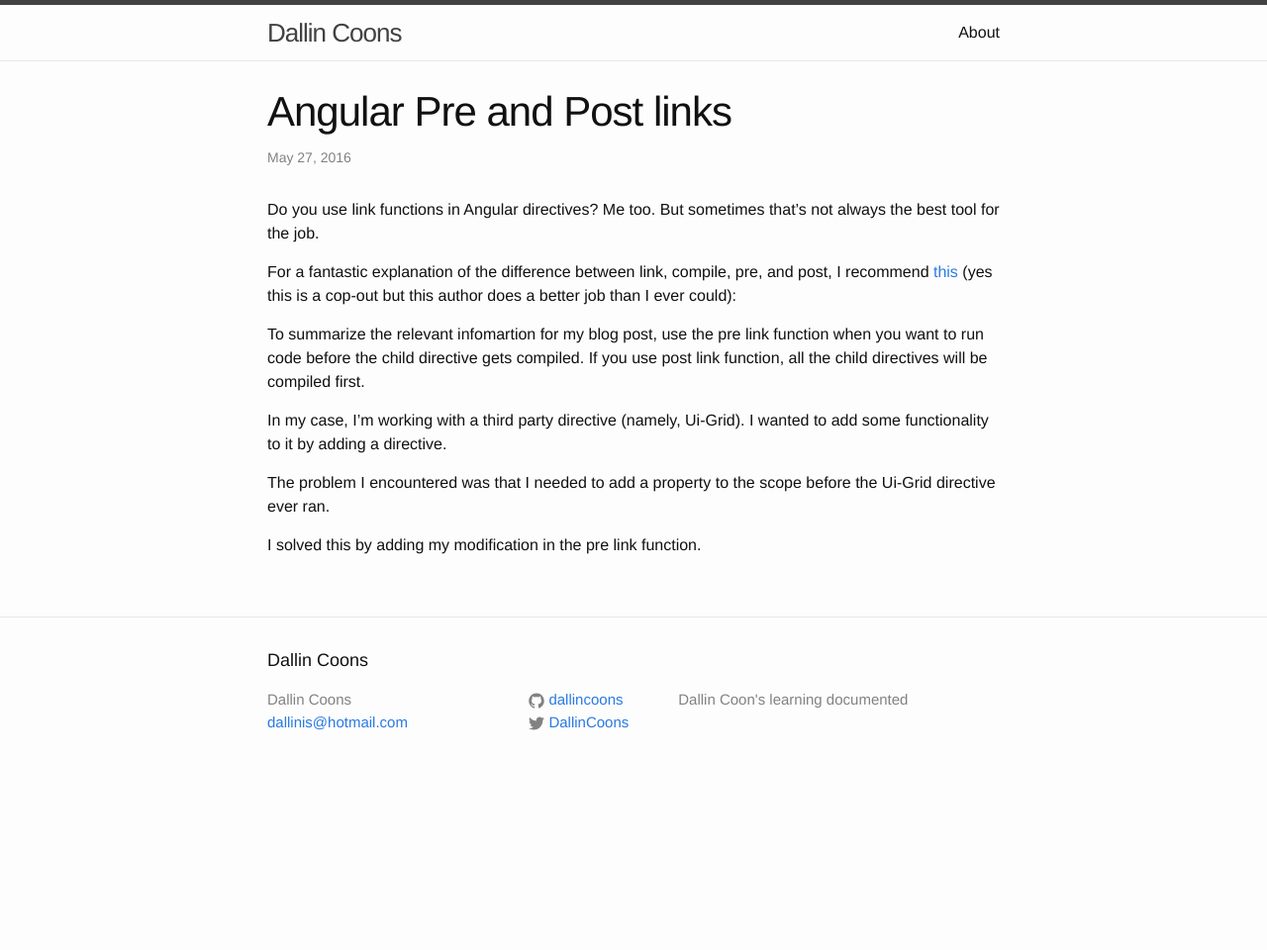
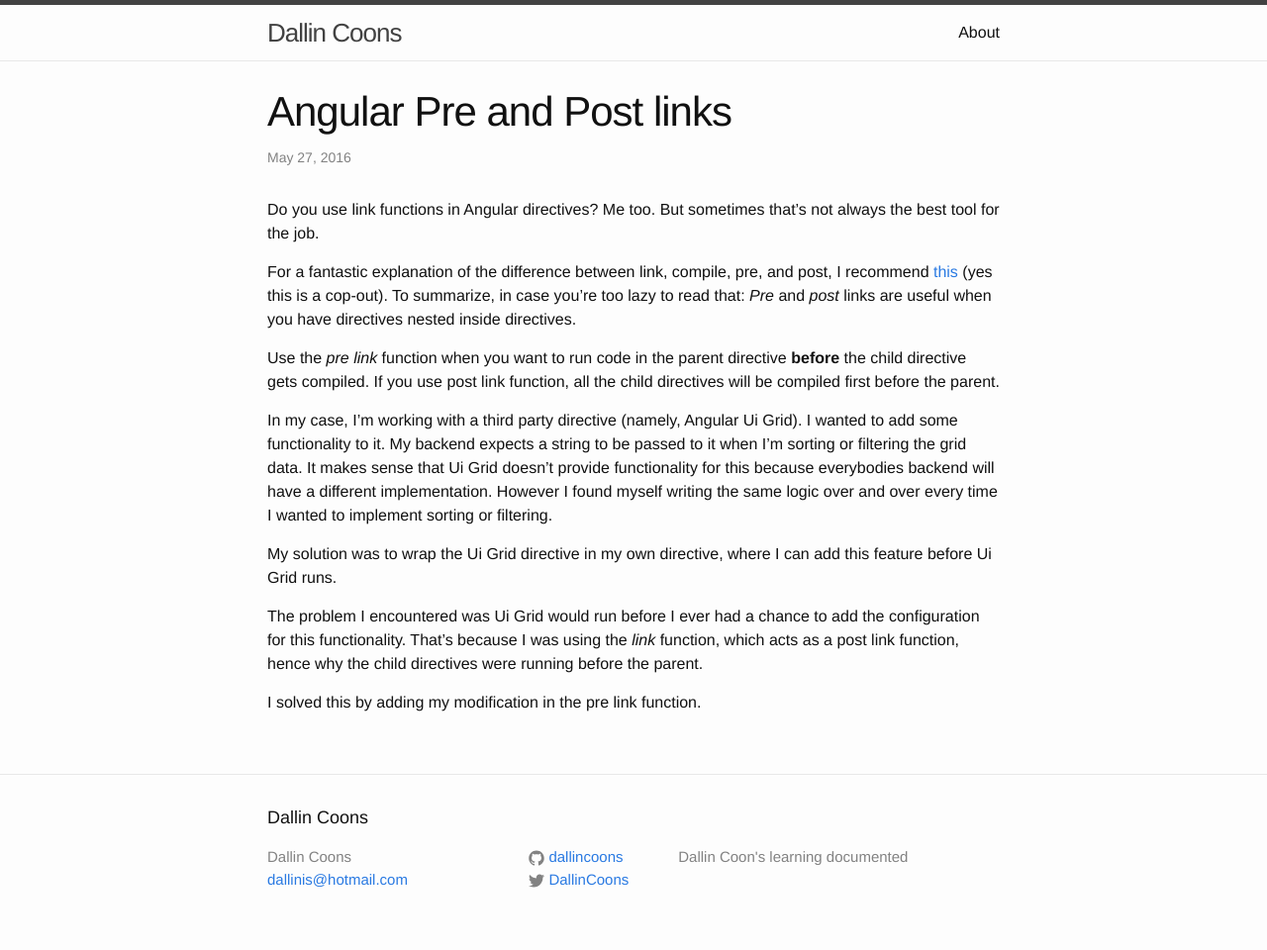
Before and after one commit to dallincoons/dallincoons.github.io, a Jekyll site: the page built from _posts/2016-05-27-Angular-pre-and-post-links.markdown, in a window 1280 px wide. Shown: the whole page at 99% size. Built offline with Jekyll 4.4.1, drawn with Linux system fonts in a browser that asks for light colours; before the commit the page ends 900 px from its top, so only the background shows below that.

Commit message:
adds post and modifies pre and post link post

```diff
--- a/_posts/2016-05-27-Angular-pre-and-post-links.markdown
+++ b/_posts/2016-05-27-Angular-pre-and-post-links.markdown
@@ -5,13 +5,15 @@ title: Angular Pre and Post links
 
 Do you use link functions in Angular directives? Me too. But sometimes that's not always the best tool for the job.
 
-For a fantastic explanation of the difference between link, compile, pre, and post, I recommend [this](http://www.jvandemo.com/the-nitty-gritty-of-compile-and-link-functions-inside-angularjs-directives/) (yes this is a cop-out but this author does a better job than I ever could):
+For a fantastic explanation of the difference between link, compile, pre, and post, I recommend [this](http://www.jvandemo.com/the-nitty-gritty-of-compile-and-link-functions-inside-angularjs-directives/) (yes this is a cop-out). To summarize, in case you're too lazy to read that: *Pre* and *post* links are useful when you have directives nested inside directives.
 
-To summarize the relevant infomartion for my blog post, use the pre link function when you want to run code before the child directive gets compiled. If you use post link function, all the child directives will be compiled
-first.
+Use the *pre link* function when you want to run code in the parent directive __before__ the child directive gets compiled. If you use post link function, all the child directives will be compiled
+first before the parent.
 
-In my case, I'm working with a third party directive (namely, Ui-Grid). I wanted to add some functionality to it by adding a directive.
+In my case, I'm working with a third party directive (namely, Angular Ui Grid). I wanted to add some functionality to it. My backend expects a string to be passed to it when I'm sorting or filtering the grid data. It makes sense that Ui Grid doesn't provide functionality for this because everybodies backend will have a different implementation. However I found myself writing the same logic over and over every time I wanted to implement sorting or filtering.
 
-The problem I encountered was that I needed to add a property to the scope before the Ui-Grid directive ever ran.
+My solution was to wrap the Ui Grid directive in my own directive, where I can add this feature before Ui Grid runs.
+
+The problem I encountered was Ui Grid would run before I ever had a chance to add the configuration for this functionality. That's because I was using the *link* function, which acts as a post link function, hence why the child directives were running before the parent.
 
 I solved this by adding my modification in the pre link function.
--- a/index.html
+++ b/index.html
@@ -18,6 +18,4 @@ layout: default
     {% endfor %}
   </ul>
 
-  <p class="rss-subscribe">subscribe <a href="{{ "/feed.xml" | prepend: site.baseurl }}">via RSS</a></p>
-
 </div>
```
Also changed, not shown: _posts/2016-06-01-Cache-factory-service.markdown (added).
